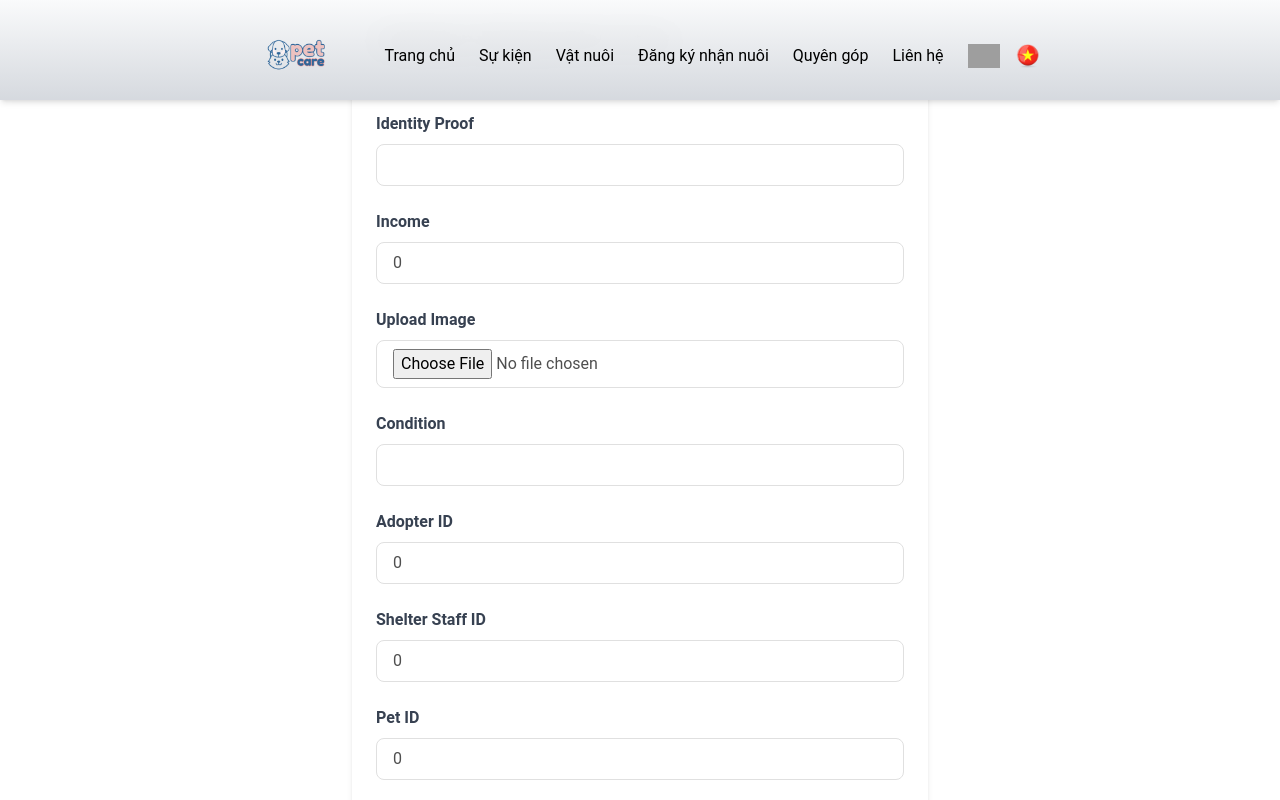
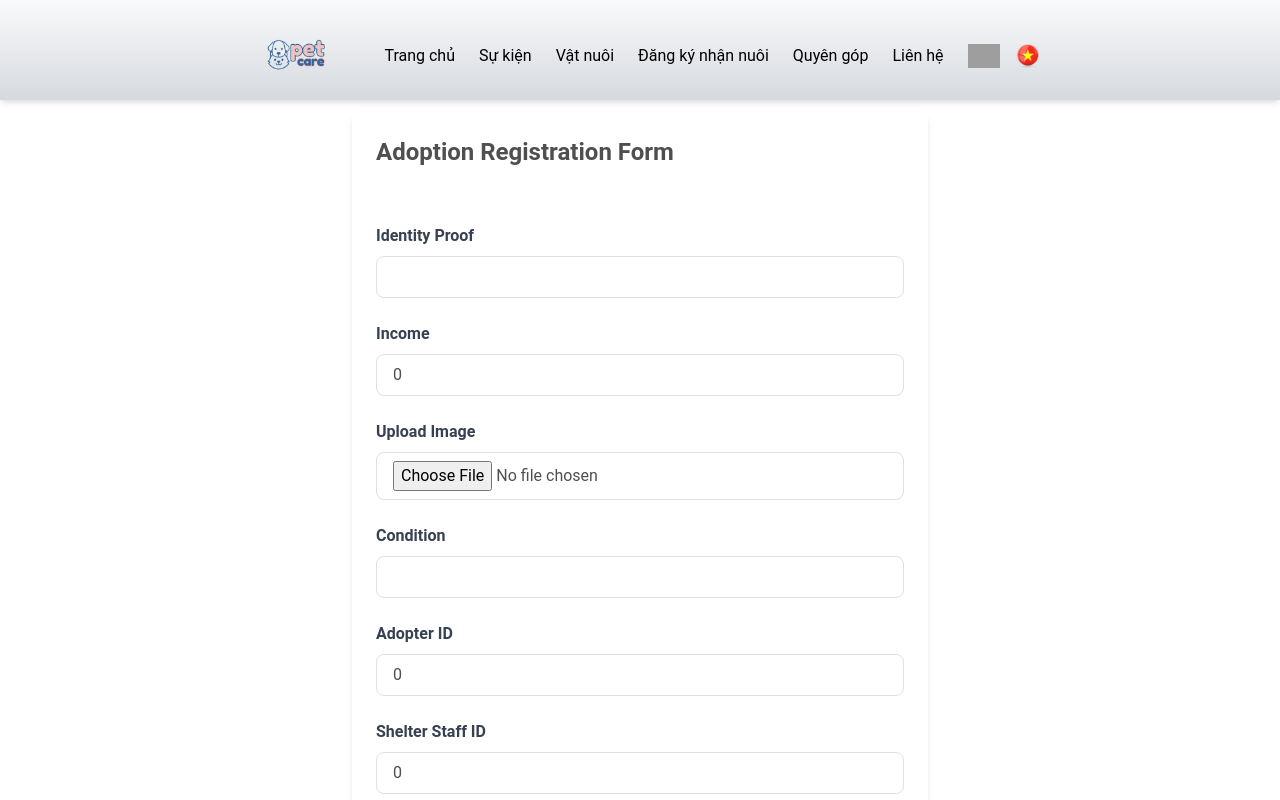
Before and after one commit to changtrailanhlung/SWP391-fe, a React (Create React App) app: page /registration-form in a window 1280 px wide. Shown: the top 800 px of the page. Built offline with nearby package versions, Linux system fonts and the light colour scheme; grey boxes are pictures that could not be loaded.

Commit message:
Update RegistrationForm.jsx

```diff
--- a/src/pages/guest/RegistrationForm.jsx
+++ b/src/pages/guest/RegistrationForm.jsx
@@ -59,7 +59,7 @@ function RegistrationForm() {
   };
 
   return (
-    <div className="max-w-xl mx-auto p-6 bg-white shadow-md rounded-lg">
+    <div className="max-w-xl mx-auto p-6 bg-white shadow-md rounded-lg mt-28">
       <h1 className="text-2xl font-bold mb-6">Adoption Registration Form</h1>
       <form onSubmit={handleSubmit}>
         <div className="mb-4">
```
